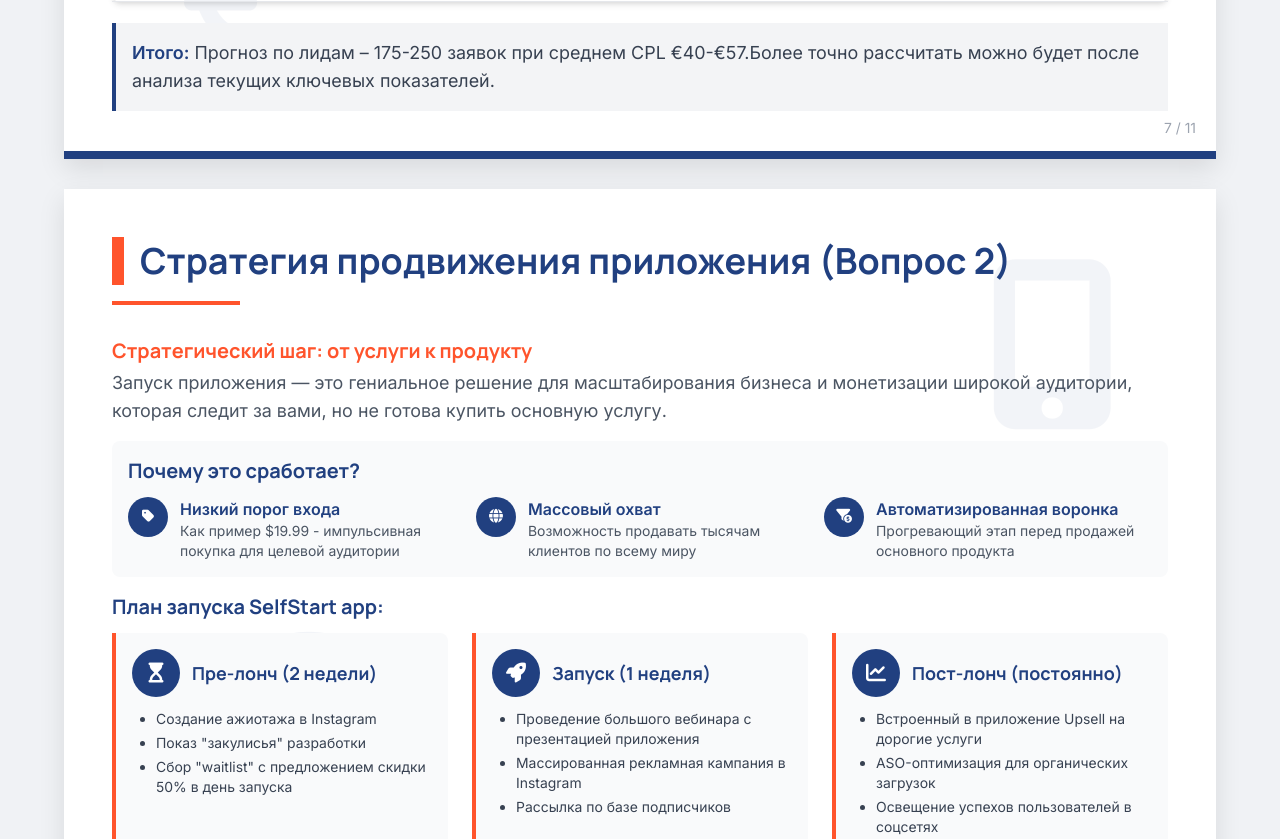
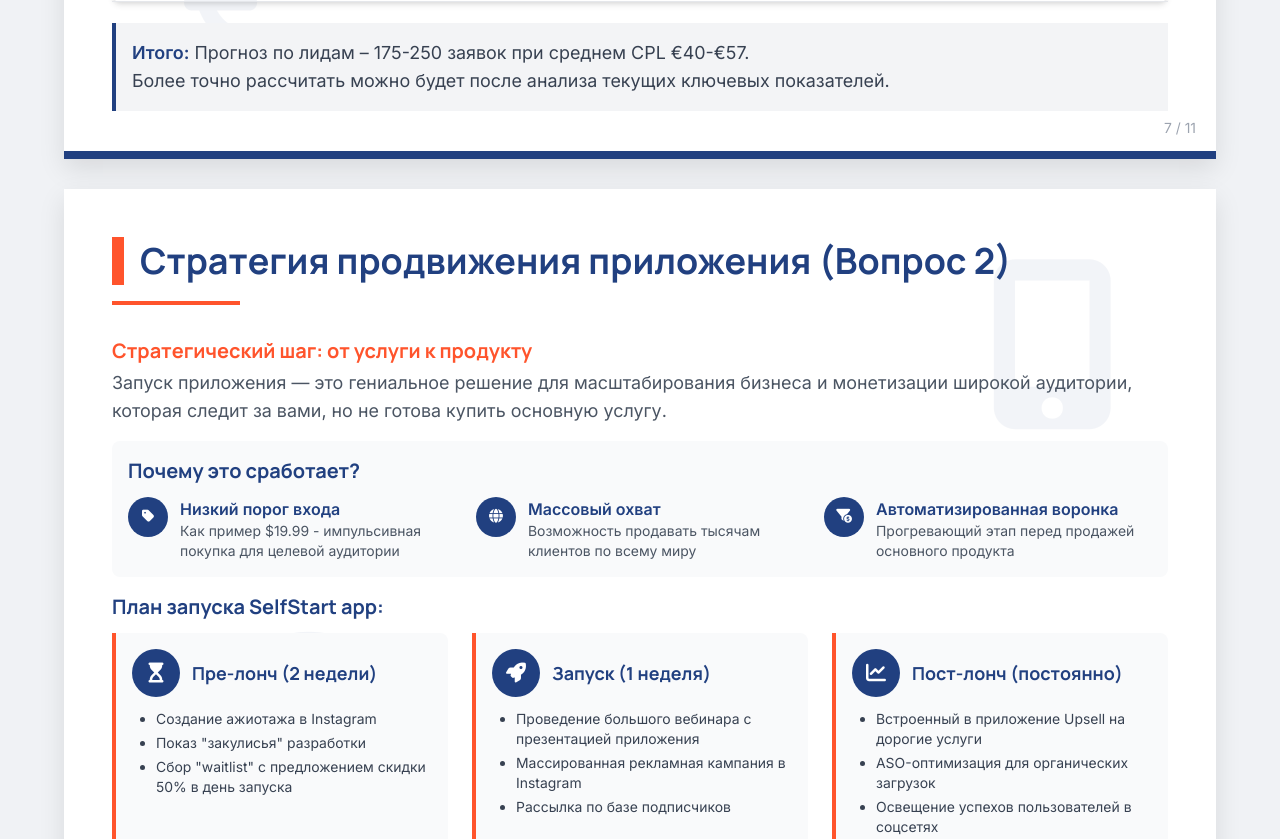
Before and after one commit to Aleksandr-sn/selfstartglobal, a plain HTML site: page index.html in a window 1280 px wide. Shown: the part 4964-5803 px from the top of the page. Drawn offline with nearby package versions, Linux system fonts and the light colour scheme.

Commit message:
Update index.html

```diff
--- a/index.html
+++ b/index.html
@@ -372,7 +372,7 @@
             </div>
 
             <div class="mt-auto p-4 bg-gray-100 border-l-4 border-selfstart-blue z-10">
-                <p class="text-lg text-gray-700"><span class="font-semibold text-selfstart-blue">Итого:</span> Прогноз по лидам – 175-250 заявок при среднем CPL €40-€57.Более точно рассчитать можно будет после анализа текущих ключевых показателей.</p>
+                <p class="text-lg text-gray-700"><span class="font-semibold text-selfstart-blue">Итого:</span> Прогноз по лидам – 175-250 заявок при среднем CPL €40-€57.<br>Более точно рассчитать можно будет после анализа текущих ключевых показателей.</p>
             </div>
             <div class="absolute bottom-0 left-0 w-full h-2 bg-selfstart-blue"></div>
             <div class="page-number">7 / 11</div>
```
